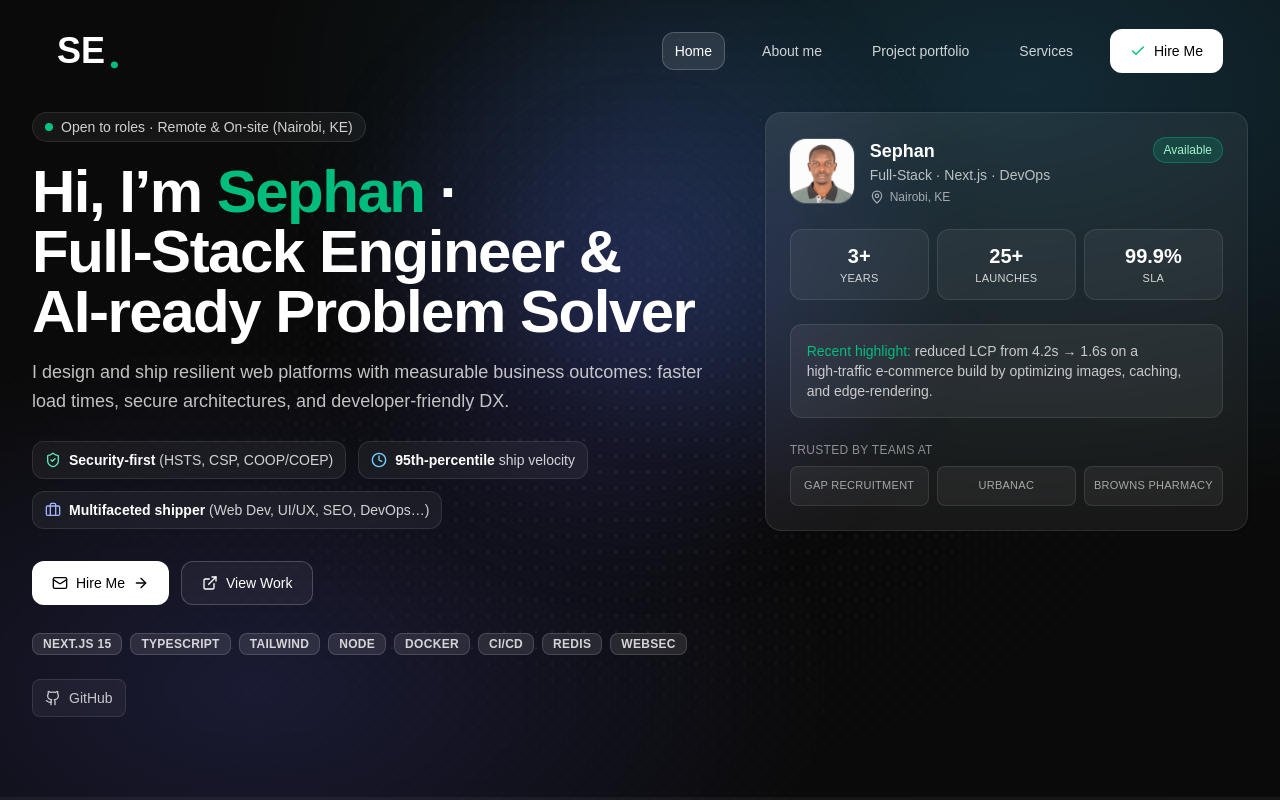
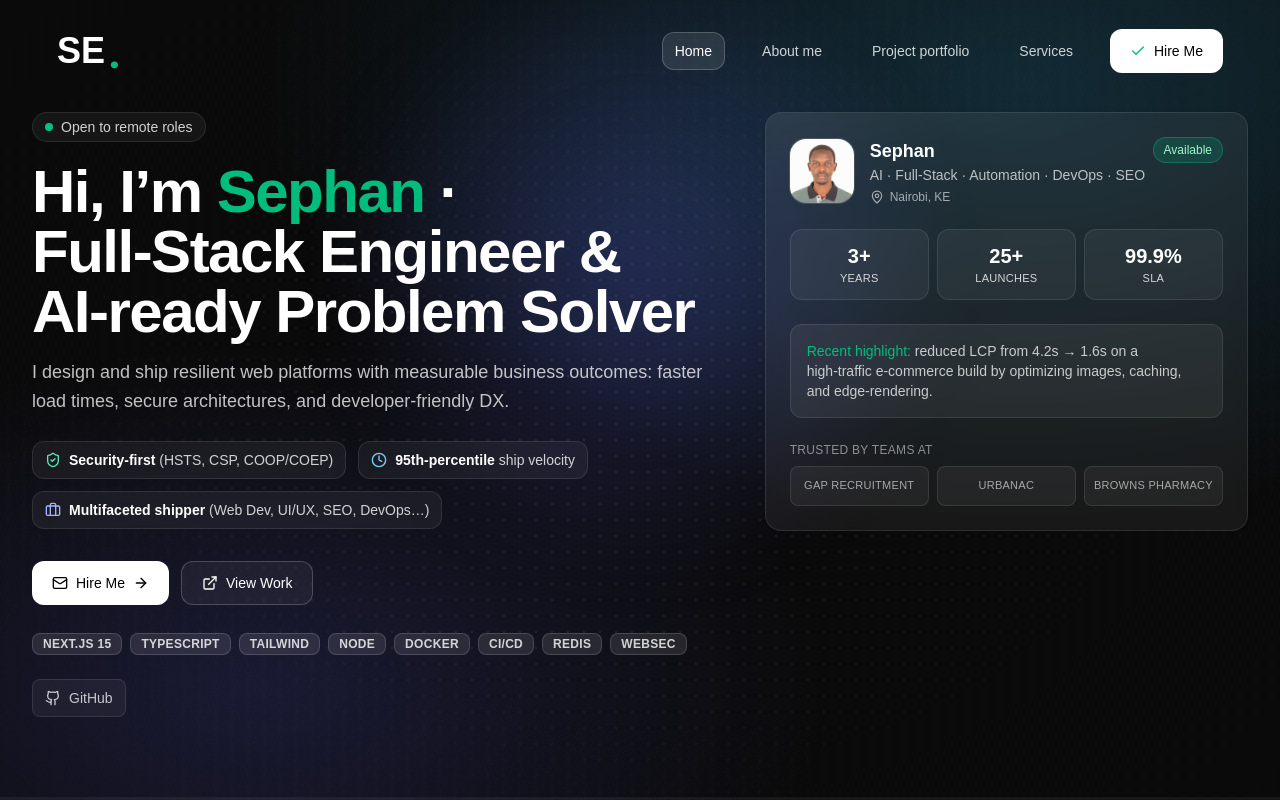
Before and after one commit to Seph-an/dev.sephan, a Next.js app: page / in a window 1280 px wide. Shown: the top 800 px of the page. Built offline with nearby package versions, Linux system fonts and the light colour scheme.

Commit message:
chore: update hero text for remote availability and expanded skill set

```diff
--- a/components/Hero.tsx
+++ b/components/Hero.tsx
@@ -33,7 +33,7 @@ export default function Hero() {
         >
           <motion.div variants={item} className="mb-5 inline-flex items-center gap-2 rounded-full border border-white/10 bg-white/5 px-3 py-1 text-sm text-white/80 backdrop-blur">
             <span className="inline-flex h-2 w-2 animate-pulse rounded-full bg-emerald-400" />
-            <span>Open to roles · Remote & On‑site (Nairobi, KE)</span>
+            <span>Open to remote roles</span>
           </motion.div>
 
           <motion.h1 variants={item} className="text-balance text-4xl font-semibold tracking-tight text-white md:text-5xl lg:text-6xl">
@@ -119,7 +119,7 @@ export default function Hero() {
                   </div>
                   <div>
                     <h3 className="text-lg font-semibold text-white">Sephan</h3>
-                    <p className="text-sm text-white/70">Full‑Stack · Next.js · DevOps</p>
+                    <p className="text-sm text-white/70">AI · Full‑Stack · Automation · DevOps · SEO</p>
                     <p className="mt-1 flex items-center gap-1.5 text-xs text-white/60">
                       <MapPin className="h-3.5 w-3.5" /> Nairobi, KE
                     </p>
```
